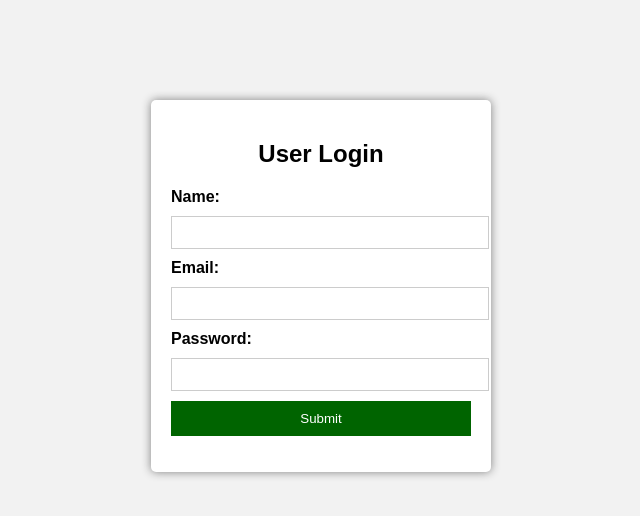
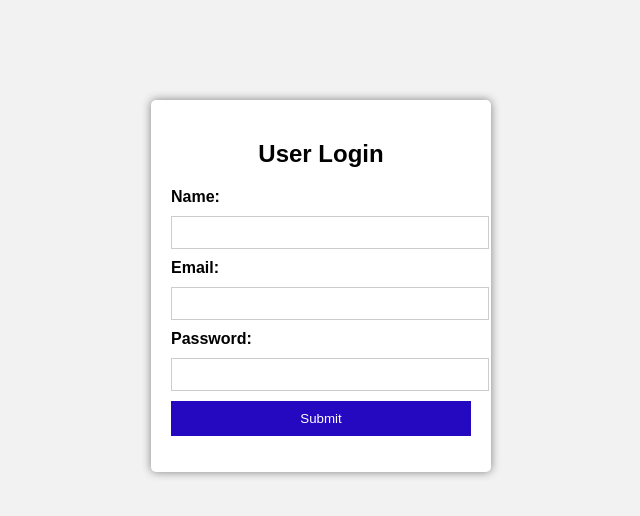
Before and after one commit to aakashmont95-svg/new_repsitory-aakash, a plain HTML site: page index.html in a window 1280 px wide. In both pictures the pointer is over the button "Submit". Shown: the whole page, without its empty margins (319-959 px from the left). Drawn offline with Linux system fonts and the light colour scheme.

Commit message:
message aakash

```diff
--- a/Styles.css
+++ b/Styles.css
@@ -37,7 +37,7 @@ button {
 }
 
 button:hover {
-    background: darkgreen;
+    background: rgb(36, 9, 192);
 }
 
 #message {
```
